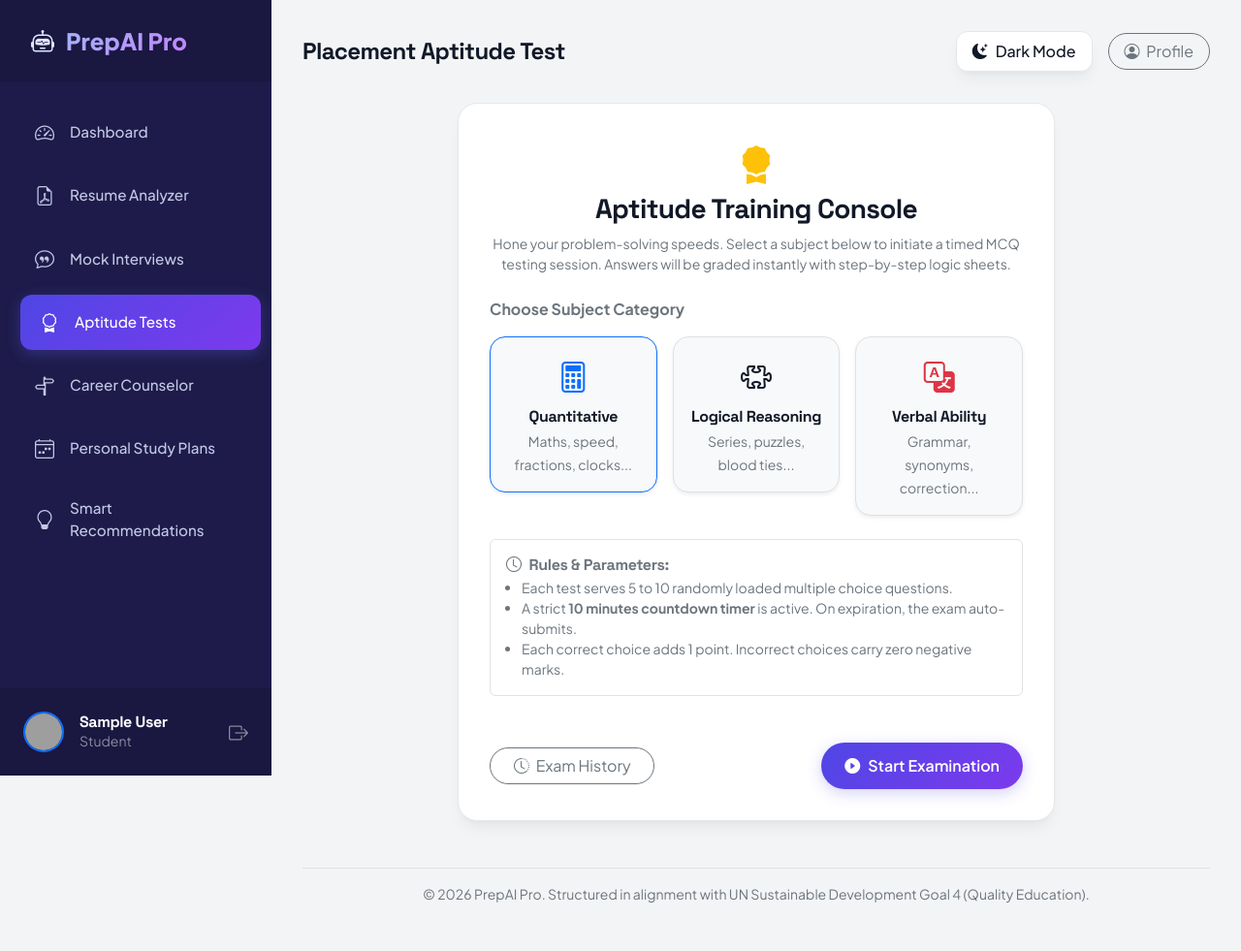
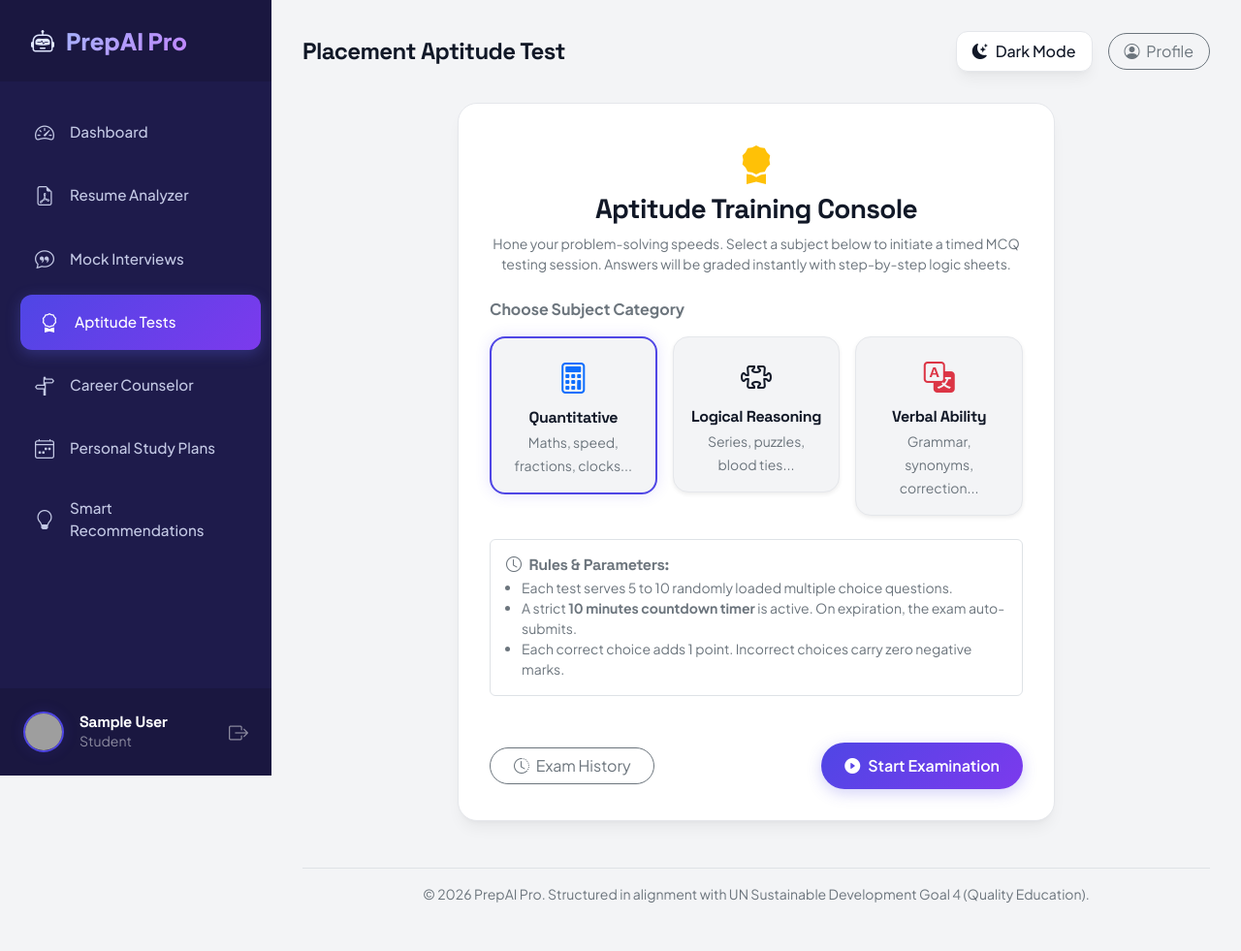
Before and after one commit to Shankha26/AI-INTERVIEWER, a Flask app: page /aptitude/setup in a window 1280 px wide. Shown: the whole page at 97% size. Run offline with Flask 3, Linux system fonts and the light colour scheme; the visitor is signed in with stand-in values (Sample User, id 1); grey boxes are pictures that could not be loaded.

Commit message:
UI: Add dark-mode compatible choice card styles to prevent bright white backgrounds and white text overlap

```diff
--- a/static/css/styles.css
+++ b/static/css/styles.css
@@ -516,3 +516,24 @@
     background: var(--accent-gradient) !important;
     color: #ffffff !important;
 }
+
+/* Premium Adaptive Form Choice Cards */
+.bg-body-tertiary {
+    background-color: var(--bg-primary) !important;
+}
+.cursor-pointer {
+    cursor: pointer;
+    background-color: var(--bg-primary) !important;
+    border-color: var(--border-color) !important;
+    transition: all 0.3s ease;
+}
+.cursor-pointer:hover {
+    transform: translateY(-2px);
+    border-color: var(--accent-color) !important;
+    box-shadow: 0 10px 20px rgba(var(--primary-rgb), 0.1) !important;
+}
+.border-primary {
+    border-color: var(--accent-color) !important;
+    border-width: 2px !important;
+    box-shadow: 0 0 15px rgba(var(--primary-rgb), 0.15) !important;
+}
```
